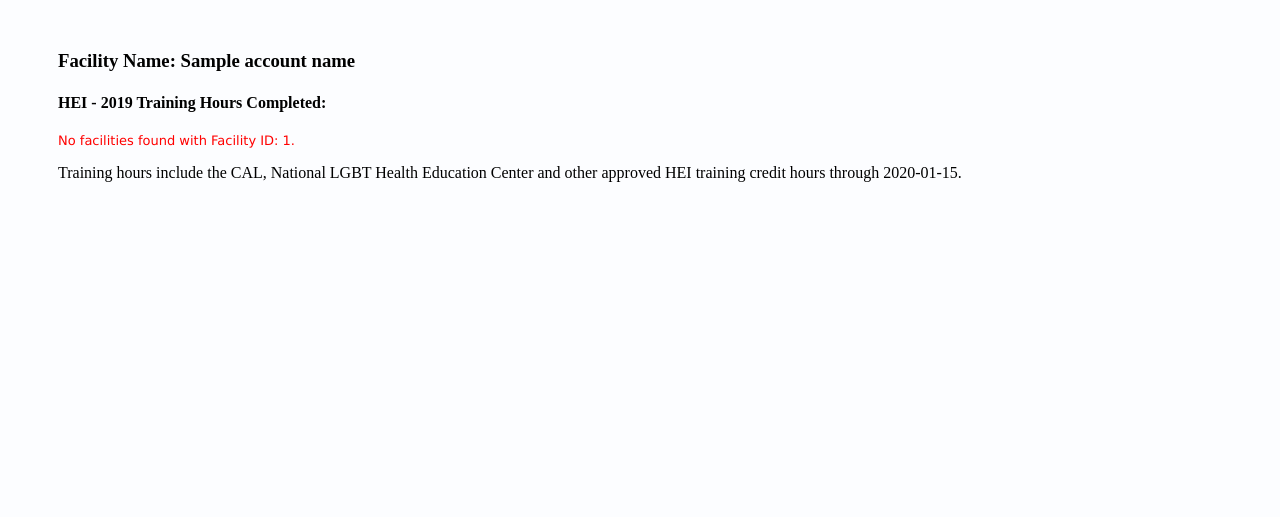
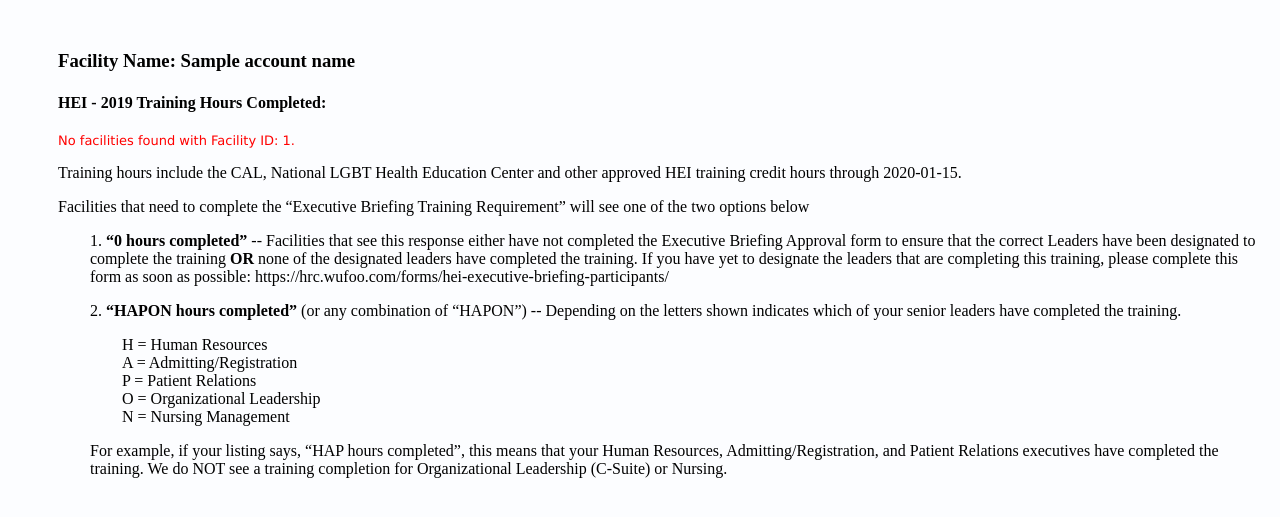
Before and after one commit to ACarrasco1009/hei_lookups, a Flask app: template src/templates/training_hours/training_hours_none.html in a window 1280 px wide. Shown: the part 196-713 px from the top of the page. Run offline with Flask 2, Linux system fonts and the light colour scheme; the template is opened without the code that fills it: most values are stand-ins (such as "Sample title", 1, 10 or a date in 2020); parts of the project's set-up code (start-up, migrations or seed data) failed here and were passed over.

Commit message:
[Design] Small changes

```diff
--- a/src/templates/training_hours/training_hours_none.html
+++ b/src/templates/training_hours/training_hours_none.html
@@ -14,6 +14,15 @@
 			<h4 align="left">HEI - 2019 Training Hours Completed: </h4>
 			<p><font face="verdana" size="2" color="red">No facilities found with Facility ID: {{ facility_id }}.</font></p>
 			<p>Training hours include the CAL, National LGBT Health Education Center and other approved HEI training credit hours through {{ last_training_update }}.</p>
+			<p>Facilities that need to complete the “Executive Briefing Training Requirement” will see one of the two options below</p>
+			<p style="margin-left:2em">1. <b>“0 hours completed”</b> -- Facilities that see this response either have not completed the Executive Briefing Approval form to ensure that the correct Leaders have been designated to complete the training <b>OR</b> none of the designated leaders have completed the training.  If you have yet to designate the leaders that are completing this training, please complete this form as soon as possible: https://hrc.wufoo.com/forms/hei-executive-briefing-participants/</p>
+			<p style="margin-left:2em">2. <b>“HAPON hours completed”</b> (or any combination of “HAPON”) -- Depending on the letters shown indicates which of your senior leaders have completed the training.</p>
+			<p style="margin-left:4em">H = Human Resources</br>
+									   A = Admitting/Registration</br>
+									   P = Patient Relations</br>
+									   O = Organizational Leadership</br>
+									   N = Nursing Management</br></p>
+			<p style="margin-left:2em">For example, if your listing says, “HAP hours completed”, this means that your Human Resources, Admitting/Registration, and Patient Relations executives have completed the training. We do NOT see a training completion for Organizational Leadership (C-Suite) or Nursing.</p>
 		</div>
 	</body>
 </html>
```
Also changed, not shown: src/templates/training_hours/training_hours_completed.html (+9 -0 lines), src/templates/training_hours/training_hours_error.html (+9 -0 lines).
